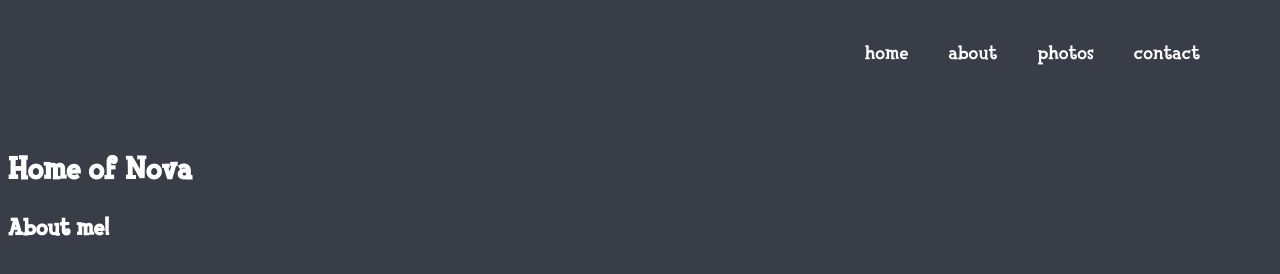
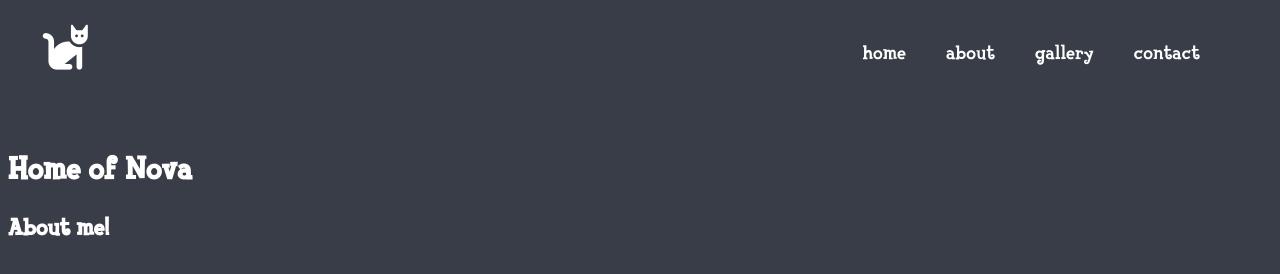
Before and after one commit to darrenhoang12/CS133-A1, a plain HTML site: page nova_web.html in a window 1280 px wide. Drawn offline with Linux system fonts and the light colour scheme.

Commit message:
Added bouncing cat icon on hover

```diff
--- a/nova_style.css
+++ b/nova_style.css
@@ -9,12 +9,30 @@ body {
   src: url(FinkHeavy.woff);
 }
 
+.caticon,
+.caticonbounce {
+  position: fixed;
+  top: 0;
+  left: 0;
+  width: auto;
+  z-index: 1000;
+  color: white;
+}
+
+.lock:hover .icon-unlock,
+.lock .icon-lock {
+  display: none;
+}
+.lock:hover .icon-lock {
+  display: inline;
+}
+
 .navbar {
   position: fixed;
   top: 0;
   right: 0;
   width: auto;
-    z-index: 100;
+  z-index: 1000;
 }
 
 .navbar ul {
@@ -29,7 +47,7 @@ body {
   color: white;
 }
 
-@media only screen and (max-width: 600px) {
+@media only screen and (max-width: 599px) {
   .navbar {
     width: 100%;
     display: flex;
@@ -38,23 +56,28 @@ body {
   }
 
   .navbar ul {
-        gap: 40px;
+    gap: 60px;
     padding-top: 20px;
     justify-content: center;
   }
 
   .navbar a {
-        font-size: 25px;
+    font-size: 20px;
   }
 
   .home {
     padding-top: 60px;
   }
+
+  .caticon,
+  .caticonbounce {
+    opacity: 0;
+  }
 }
 
 @media only screen and (min-width: 600px) {
   .navbar ul {
-    gap: 30px;
+    gap: 40px;
     padding-right: 60px;
     padding-top: 30px;
   }
@@ -66,11 +89,18 @@ body {
   .home {
     padding-top: 80px;
   }
+
+  .caticon,
+  .caticonbounce {
+    font-size: 30px;
+    padding-left: 40px;
+    padding-top: 25px;
+  }
 }
 
 @media only screen and (min-width: 768px) {
   .navbar ul {
-      gap: 34px;
+    gap: 40px;
     padding-right: 68px;
     padding-top: 34px;
   }
@@ -81,6 +111,13 @@ body {
 
   .home {
     padding-top: 100px;
+  }
+
+  .caticon,
+  .caticonbounce {
+    font-size: 35px;
+    padding-left: 40px;
+    padding-top: 25px;
   }
 }
 
@@ -98,4 +135,11 @@ body {
   .home {
     padding-top: 120px;
   }
+
+  .caticon,
+  .caticonbounce {
+    font-size: 45px;
+    padding-left: 40px;
+    padding-top: 25px;
   }
+}
--- a/nova_web.html
+++ b/nova_web.html
@@ -4,13 +4,21 @@
     <meta charset="UTF-8" />
     <meta content="width=device-width, initial-scale=1" name="viewport" />
     <link rel="stylesheet" href="nova_style.css" />
+    <script
+      src="https://kit.fontawesome.com/9dd017318b.js"
+      crossorigin="anonymous"
+    ></script>
   </head>
   <body>
+    <a href="#home" class="lock">
+      <i class="fa-solid fa-cat caticon icon-unlock"></i>
+      <i class="fa-solid fa-cat fa-bounce caticonbounce icon-lock"></i>
+    </a>
     <div class="navbar">
       <ul>
         <li><a href="#home">home</a></li>
         <li><a href="#about">about</a></li>
-        <li><a href="#photos">photos</a></li>
+        <li><a href="#gallery">gallery</a></li>
         <li><a href="#contact">contact</a></li>
       </ul>
     </div>
@@ -23,12 +31,8 @@
       <h2>About me!</h2>
     </div>
 
-    <div class="photos" id="photos">
+    <div class="gallery" id="gallery"></div>
 
-    </div>
-
-    <div class="contact" id="contact">
-
-    </div>
+    <div class="contact" id="contact"></div>
   </body>
 </html>
```
Lines whose indentation alone changed are shown as unchanged.
